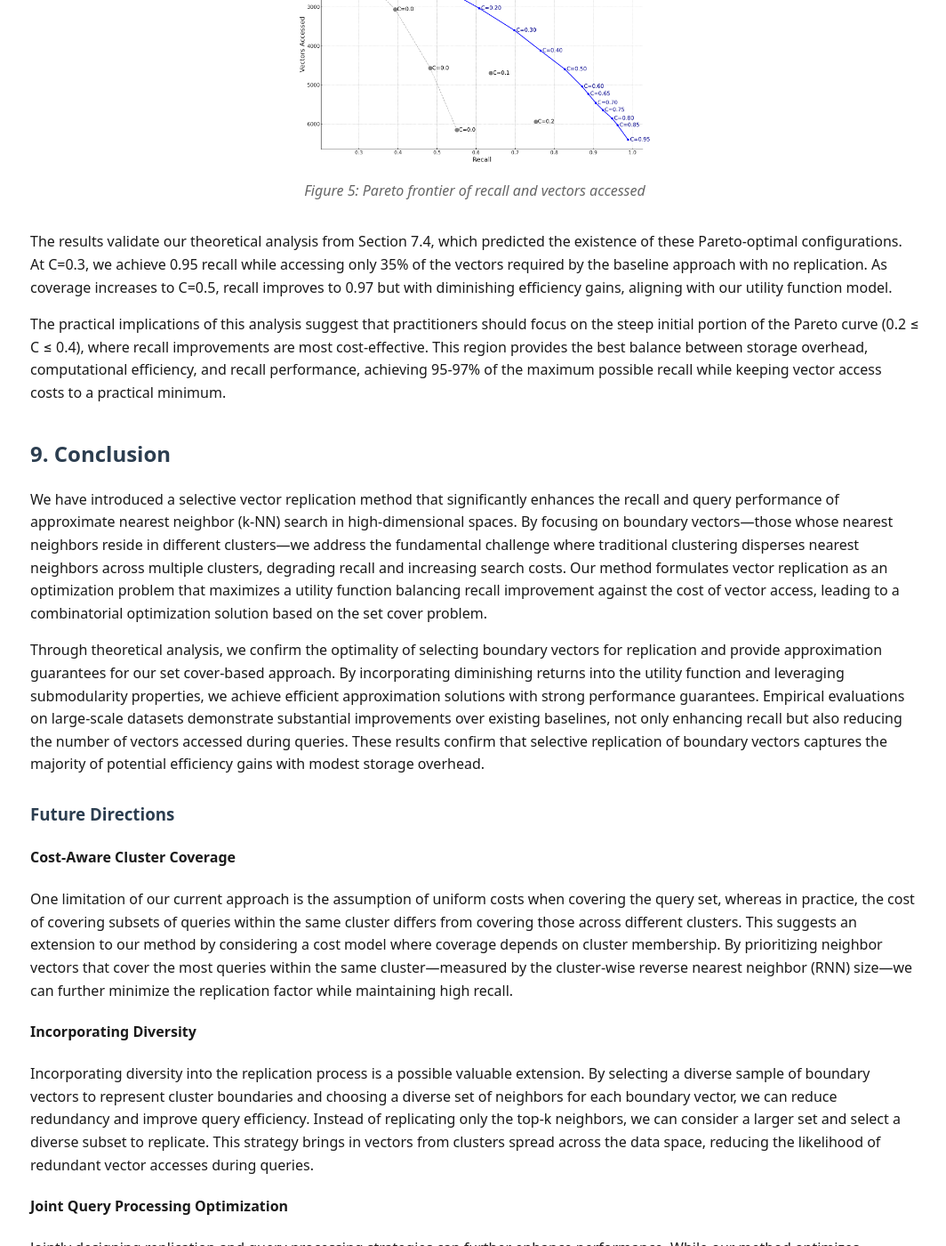
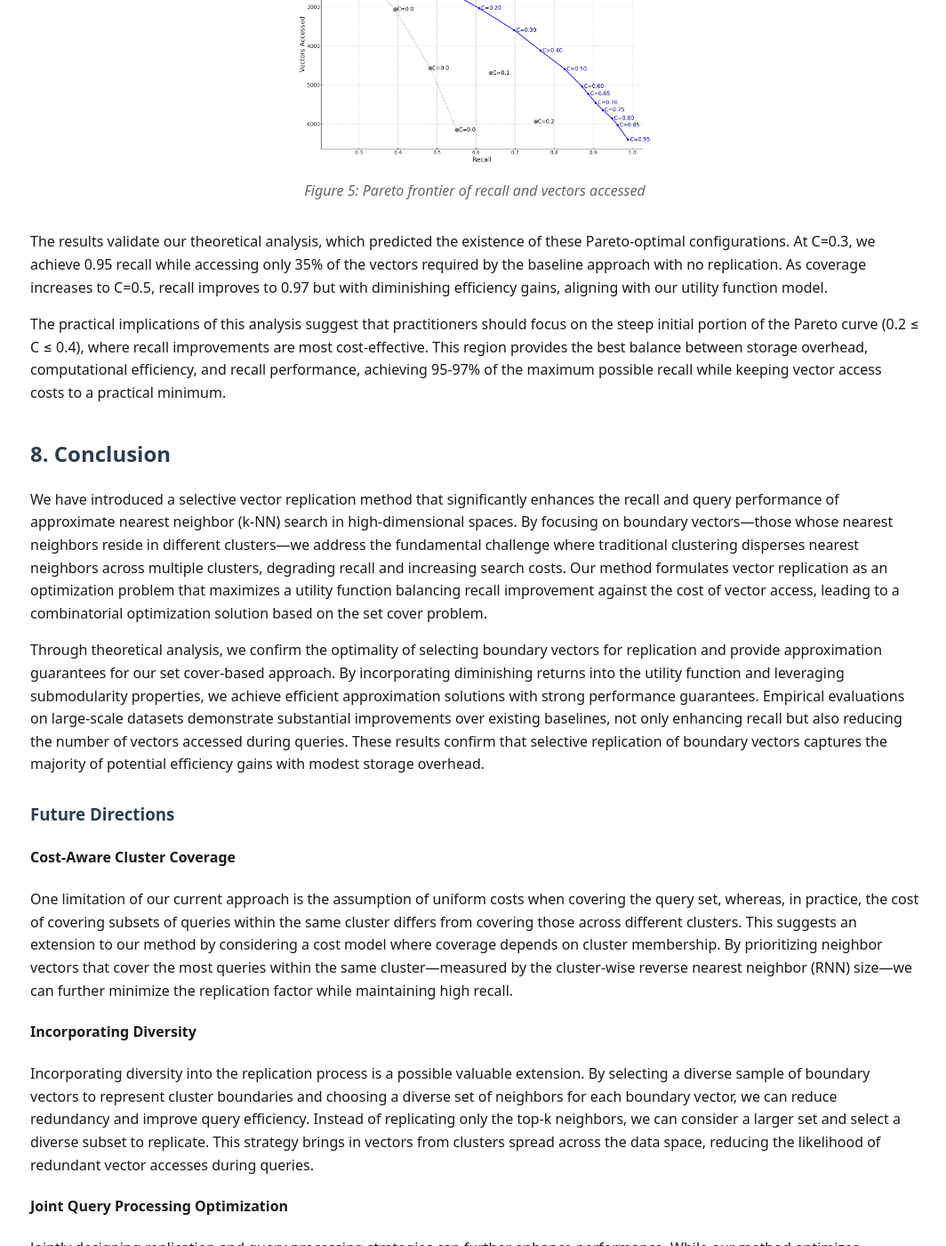
Before and after one commit to fumadari/fumadari.github.io, a Jekyll site: the page projects/vectors-replication.html, which Jekyll copies as it is, in a window 1280 px wide and 1400 px high, scrolled down 10705 px. Shown: the whole window at 89% size, without its empty margins (106-1170 px from the left). Built offline with Jekyll 4.4.1, drawn with Linux system fonts in a browser that asks for light colours; some of the changed text lies outside the part shown.

Commit message:
Update vectors-replication.html

```diff
--- a/projects/vectors-replication.html
+++ b/projects/vectors-replication.html
@@ -47,7 +47,7 @@
 
 <h2>1. Introduction</h2>
 
-<p>The k-nearest neighbors (k-NN) query stands as a cornerstone operation in modern computing, playing a crucial role across diverse applications including information retrieval, machine learning, retrieval-augmented generation, and recommendation systems. However, executing these queries efficiently in high-dimensional spaces remains challenging due to the curse of dimensionality, which fundamentally impacts both the effectiveness of distance metrics and the performance of vector indexing and search methods.</p>
+<p>The k-nearest neighbors (k-NN) query stands as a cornerstone operation in modern computing, playing a crucial role across diverse applications, including information retrieval, machine learning, retrieval-augmented generation, and recommendation systems. However, executing these queries efficiently in high-dimensional spaces remains challenging due to the curse of dimensionality, which fundamentally impacts both the effectiveness of distance metrics and the performance of vector indexing and search methods.</p>
 
 <p>Many vector indexing systems have evolved to address these challenges through approximate k-NN queries, primarily utilizing partitioning or clustering techniques. These methods organize datasets into manageable subsets, effectively reducing the search space and improving query efficiency. Clustering has become central to numerous approaches, forming the foundation for inverted file (IVF)–based indexing and quantization methods, enabling scaling and parallelization of vector indices. Methods such as Product Quantization (PQ), Hierarchical Navigable Small World (HNSW), and DiskANN partition datasets to allow independent indexing and searching. Recent solutions such as SPANN and VexLS have further advanced the field by distributing vectors across multiple storage units or processes, enabling parallel data access and query processing.</p>
 
@@ -68,7 +68,7 @@
 
 <p>For approximate k-NN search, the primary goals shift towards maximizing recall and minimizing query time. Replication methods in recent solutions, such as SPANN [2], also follow approaches that prioritize representation quality. However, the replication is guided by distance-based data distribution characteristics rather than being directly optimized for k-NN recall and query efficiency.</p>
 
-<p>A more aligned approach for k-NN search would be to replicate the k-nearest neighbors of all possible query vectors within a cluster. While minimizing the clusters necessary to probe, this strategy may lead to excessively large overhead storage, increasing the number of vectors that need to be processed during queries.</p>
+<p>A more aligned approach for k-NN search would be replicating the k-nearest neighbors of all possible query vectors within a cluster. While minimizing the clusters necessary to probe, this strategy may lead to excessively large overhead storage, increasing the number of vectors that need to be processed during queries.</p>
 
 <p>We formulate the problem as a multi-objective optimization task to address these challenges. The dual objectives are to improve recall and minimize the number of vectors accessed during queries. By treating these objectives simultaneously, we aim to find an optimal balance that enhances k-NN search performance without incurring excessive computational costs.</p>
 
@@ -200,7 +200,7 @@
 
 <p>Our objective is to select a subset Tᵢ ⊆ Yᵢ that maximizes the coverage of B̃ᵢ while keeping |Tᵢ| small. This is equivalent to finding a set cover of B̃ᵢ using the sets {Sᵧ | y ∈ Yᵢ}.</p>
 
-<p>We apply the greedy algorithm for set cover, which iteratively selects the candidate vector that covers the largest number of uncovered sampled boundary vectors. At each iteration, we select:</p>
+<p>We apply the greedy algorithm for set cover, which iteratively selects the candidate vector that covers the largest number of uncovered sampled boundary vectors. At each iteration, we select </p>
 
 <div class="equation">
     $$y^* = \arg\max_{y \in Y_i} |S_y \cap \widetilde{B}_i'|$$
@@ -245,13 +245,13 @@
     $$\mathbb{E}[Z_{q,k}] = r + (1-r)F(k)$$
 </div>
 
-<p>This accounts for the probability that the nearest neighbor is found within the replicated set T with probability r, or within the top k clusters with adjusted probability (1-r)F(k). To maintain the target recall Rₜₐᵣᵧₑₜ, we adjust the number of required probes to:</p>
+<p>This accounts for the probability that the nearest neighbor is found within the replicated set T with probability r or within the top k clusters with adjusted probability (1-r)F(k). To maintain the target recall Rₜₐᵣᵧₑₜ, we adjust the number of required probes to:</p>
 
 <div class="equation">
     $$\widetilde{k} = G\left(\frac{R_{\text{target}} - r}{1-r}\right)$$
 </div>
 
-<p>Let B denote the number of clusters and p(k) represent the probability of accessing the k-th cluster. The total number of vectors accessed during query processing is given by:</p>
+<p>Let B denote the number of clusters, and p(k) represent the probability of accessing the k-th cluster. The total number of vectors accessed during query processing is given by:</p>
 
 <div class="equation">
     $$V(T) = \widetilde{k} \cdot \frac{n}{B} \left(1 + (1-p(1))r\right)$$
@@ -392,10 +392,10 @@
 </figure>
 
 <div class="results">
-    <p>Beyond 10% replication, we enter a trade-off region where marginal recall improvements diminish. The vectors reduction curve shows that the efficiency gains from replication decline steadily after the 30% mark. This pattern aligns with our cost model analysis, which predicted such diminishing returns.</p>
+    <p>Beyond 10% replication, we enter a trade-off region where marginal recall improvements diminish. The vector reduction curve shows that the efficiency gains from replication decline steadily after the 30% mark. This pattern aligns with our cost model analysis, which predicted such diminishing returns.</p>
 </div>
 
-<h3>8.5 Trade-off Optimization</h3>
+<h3>7.5 Trade-off Optimization</h3>
 
 <p>Figure 5 demonstrates the Pareto frontier achieved by our selective replication method across different operating points. Each point on the curve represents a different configuration of replication factor and number of probes, with the frontier line showing the optimal trade-off between recall and vectors accessed.</p>
 
@@ -404,13 +404,13 @@
     <figcaption>Figure 5: Pareto frontier of recall and vectors accessed</figcaption>
 </figure>
 
-<p>The results validate our theoretical analysis from Section 7.4, which predicted the existence of these Pareto-optimal configurations. At C=0.3, we achieve 0.95 recall while accessing only 35% of the vectors required by the baseline approach with no replication. As coverage increases to C=0.5, recall improves to 0.97 but with diminishing efficiency gains, aligning with our utility function model.</p>
+<p>The results validate our theoretical analysis, which predicted the existence of these Pareto-optimal configurations. At C=0.3, we achieve 0.95 recall while accessing only 35% of the vectors required by the baseline approach with no replication. As coverage increases to C=0.5, recall improves to 0.97 but with diminishing efficiency gains, aligning with our utility function model.</p>
 
 <p>The practical implications of this analysis suggest that practitioners should focus on the steep initial portion of the Pareto curve (0.2 ≤ C ≤ 0.4), where recall improvements are most cost-effective. This region provides the best balance between storage overhead, computational efficiency, and recall performance, achieving 95-97% of the maximum possible recall while keeping vector access costs to a practical minimum.</p>
 
 
 
-<h2>9. Conclusion</h2>
+<h2>8. Conclusion</h2>
 
 <p>We have introduced a selective vector replication method that significantly enhances the recall and query performance of approximate nearest neighbor (k-NN) search in high-dimensional spaces. By focusing on boundary vectors—those whose nearest neighbors reside in different clusters—we address the fundamental challenge where traditional clustering disperses nearest neighbors across multiple clusters, degrading recall and increasing search costs. Our method formulates vector replication as an optimization problem that maximizes a utility function balancing recall improvement against the cost of vector access, leading to a combinatorial optimization solution based on the set cover problem.</p>
 
@@ -420,7 +420,7 @@
     <h3>Future Directions</h3>
 
     <h4>Cost-Aware Cluster Coverage</h4>
-    <p>One limitation of our current approach is the assumption of uniform costs when covering the query set, whereas in practice, the cost of covering subsets of queries within the same cluster differs from covering those across different clusters. This suggests an extension to our method by considering a cost model where coverage depends on cluster membership. By prioritizing neighbor vectors that cover the most queries within the same cluster—measured by the cluster-wise reverse nearest neighbor (RNN) size—we can further minimize the replication factor while maintaining high recall.</p>
+    <p>One limitation of our current approach is the assumption of uniform costs when covering the query set, whereas, in practice, the cost of covering subsets of queries within the same cluster differs from covering those across different clusters. This suggests an extension to our method by considering a cost model where coverage depends on cluster membership. By prioritizing neighbor vectors that cover the most queries within the same cluster—measured by the cluster-wise reverse nearest neighbor (RNN) size—we can further minimize the replication factor while maintaining high recall.</p>
 
     <h4>Incorporating Diversity</h4>
     <p>Incorporating diversity into the replication process is a possible valuable extension. By selecting a diverse sample of boundary vectors to represent cluster boundaries and choosing a diverse set of neighbors for each boundary vector, we can reduce redundancy and improve query efficiency. Instead of replicating only the top-k neighbors, we can consider a larger set and select a diverse subset to replicate. This strategy brings in vectors from clusters spread across the data space, reducing the likelihood of redundant vector accesses during queries.</p>
```
Also changed, not shown: other parts of projects/vectors-replication.html (+7 -7 lines).
